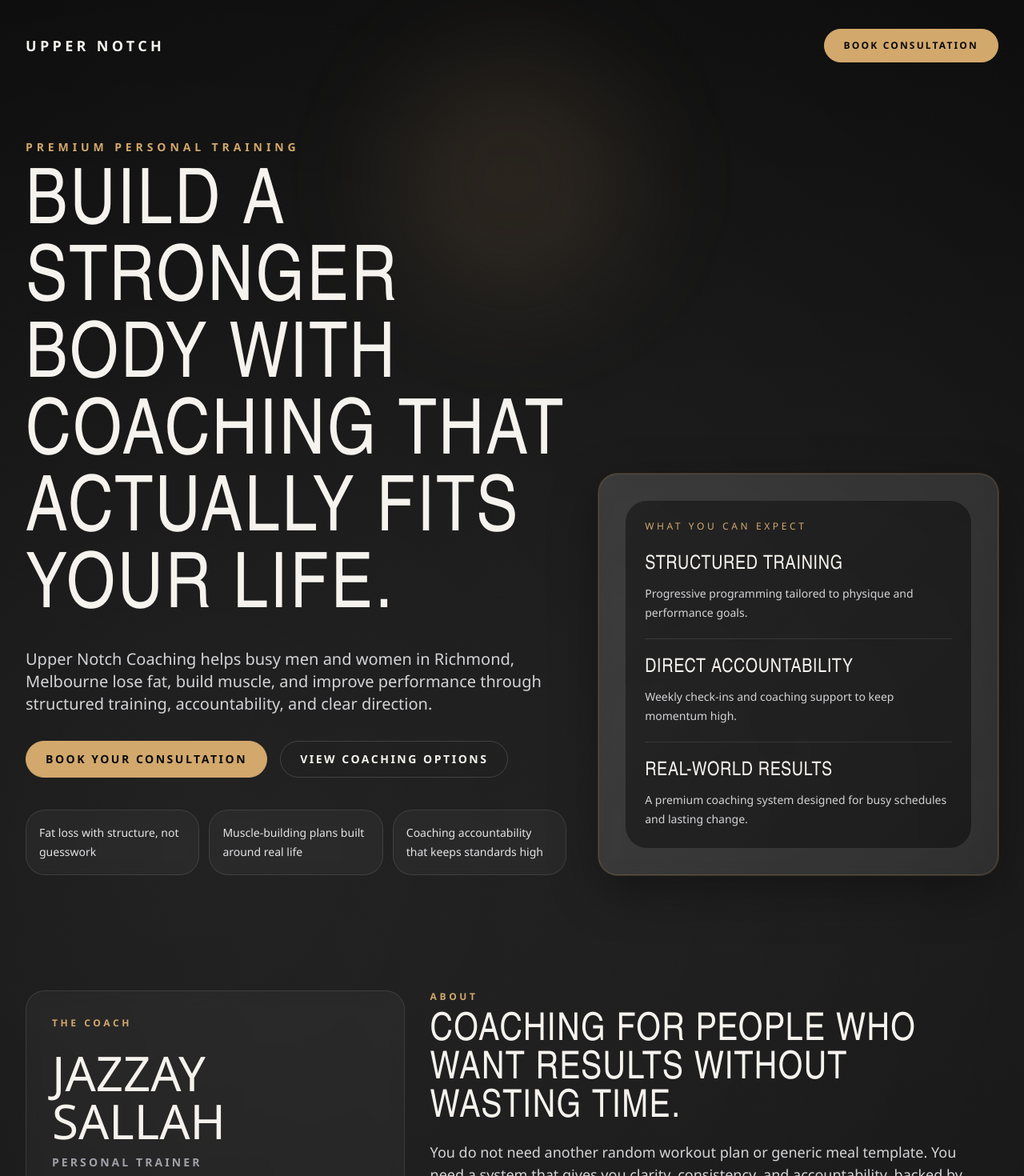
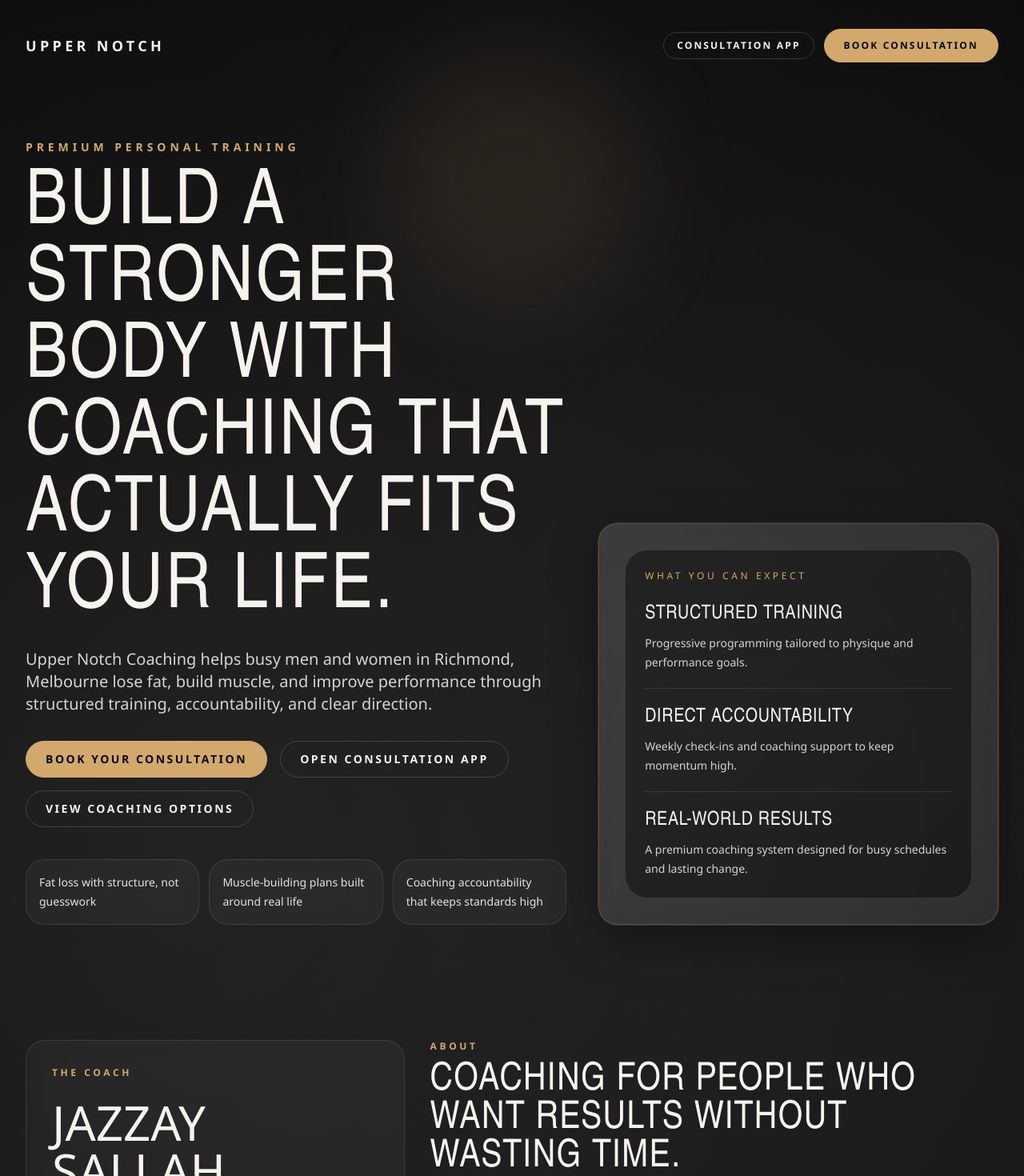
Before and after one commit to stetik-ps4slim/landing-page, a Next.js app: page / in a window 1280 px wide. Shown: the top 1470 px of the page at 80% size. Built offline with nearby package versions, Linux system fonts and the light colour scheme.

Commit message:
Add consultation app links to landing page

```diff
--- a/components/sections/hero-section.tsx
+++ b/components/sections/hero-section.tsx
@@ -21,10 +21,16 @@
             {siteContent.hero.subheading}
           </p>
 
-          <div className="mt-8 flex flex-col gap-4 sm:flex-row">
+          <div className="mt-8 flex flex-col gap-4 sm:flex-row sm:flex-wrap">
             <Button href={siteContent.brand.consultationLink} target="_blank" rel="noreferrer">
               Book Your Consultation
             </Button>
+            <a
+              href="/consultation-needs"
+              className="inline-flex items-center justify-center rounded-full border border-white/15 px-6 py-3 text-sm font-semibold uppercase tracking-[0.18em] text-ink transition hover:border-accent hover:text-accent"
+            >
+              Open Consultation App
+            </a>
             <a
               href="#services"
               className="inline-flex items-center justify-center rounded-full border border-white/15 px-6 py-3 text-sm font-semibold uppercase tracking-[0.18em] text-ink transition hover:border-accent hover:text-accent"
--- a/components/ui/site-header.tsx
+++ b/components/ui/site-header.tsx
@@ -3,13 +3,22 @@
 
 export function SiteHeader() {
   return (
-    <header className="container-shell relative z-20 flex items-center justify-between pt-5">
+    <header className="container-shell relative z-20 flex flex-col gap-4 pt-5 sm:flex-row sm:items-center sm:justify-between">
       <a href="#top" className="text-lg font-semibold uppercase tracking-[0.24em] text-ink">
         {siteContent.brand.shortName}
       </a>
-      <Button href={siteContent.brand.consultationLink} className="px-4 py-2 text-xs" target="_blank" rel="noreferrer">
-        {siteContent.brand.consultationLabel}
-      </Button>
+
+      <div className="flex flex-wrap items-center gap-3 sm:justify-end">
+        <a
+          href="/consultation-needs"
+          className="inline-flex items-center justify-center rounded-full border border-white/15 px-4 py-2 text-xs font-semibold uppercase tracking-[0.18em] text-ink transition hover:border-accent hover:text-accent"
+        >
+          Consultation App
+        </a>
+        <Button href={siteContent.brand.consultationLink} className="px-4 py-2 text-xs" target="_blank" rel="noreferrer">
+          {siteContent.brand.consultationLabel}
+        </Button>
+      </div>
     </header>
   );
 }
```
